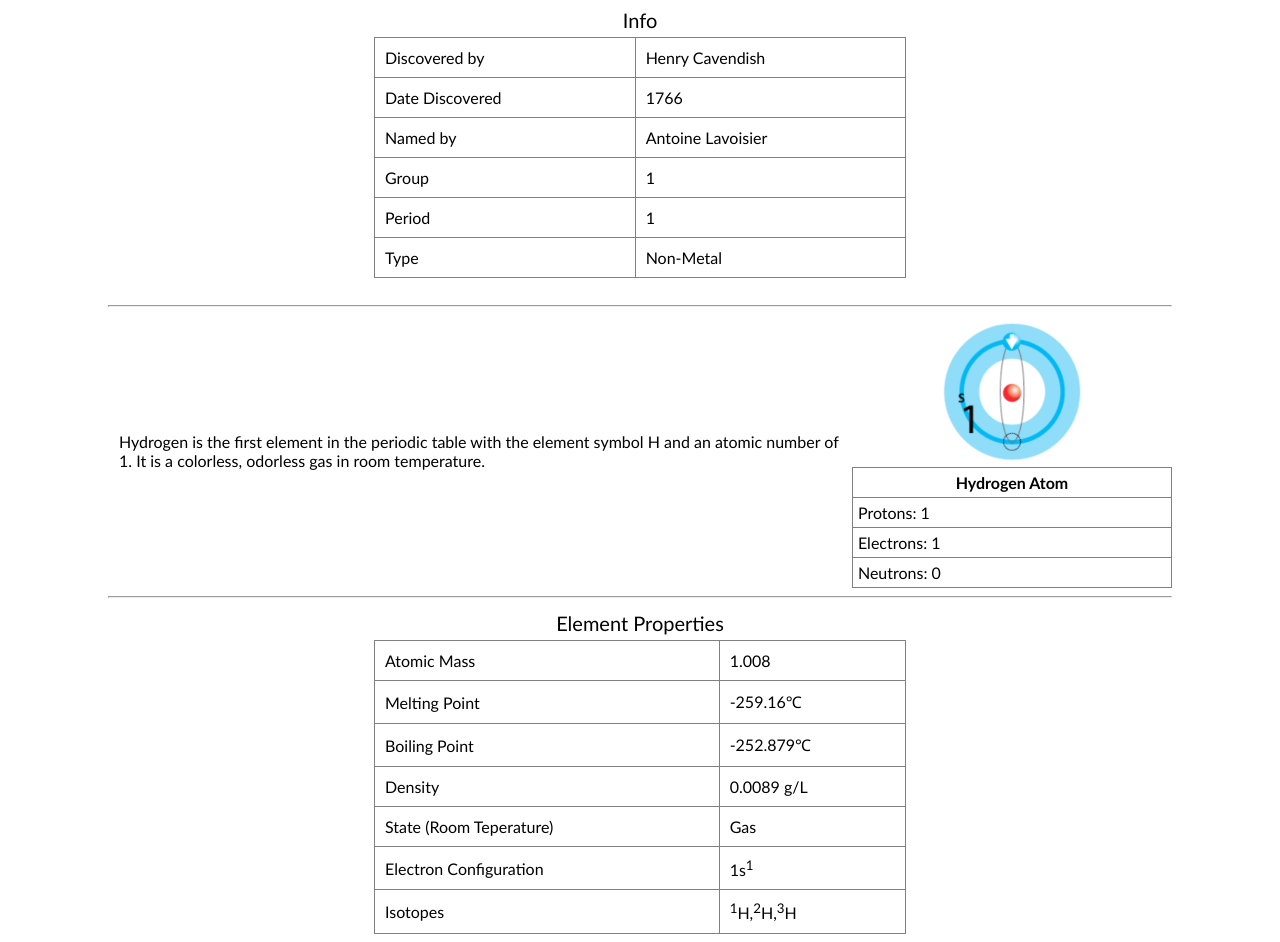
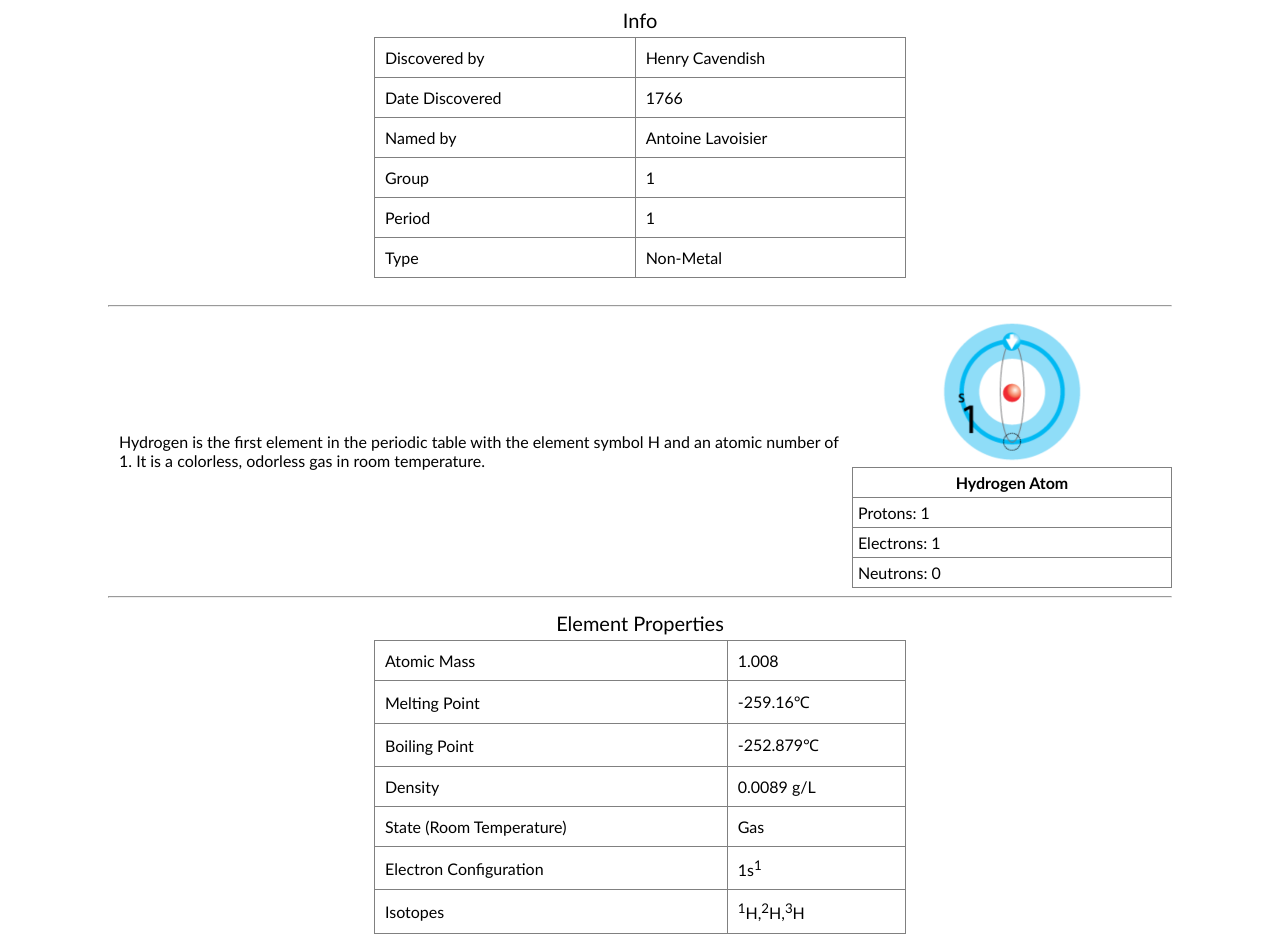
Before and after one commit to jb-herrera/elementables.jb-herrera.github.io, a plain HTML site: page html/pg1.html in a window 1280 px wide. Shown: the part 308-1250 px from the top of the page. Drawn offline with Linux system fonts and the light colour scheme.

Commit message:
Modified files

```diff
--- a/html/pg1.html
+++ b/html/pg1.html
@@ -103,7 +103,7 @@
           <td>0.0089 g/L</td>
         </tr>
         <tr>
-          <td>State (Room Teperature)</td>
+          <td>State (Room Temperature)</td>
           <td>Gas</td>
         </tr>
         <tr>
```
